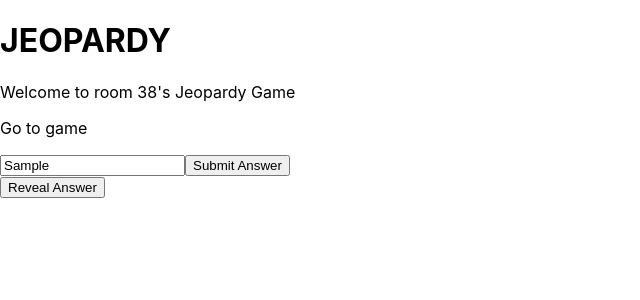
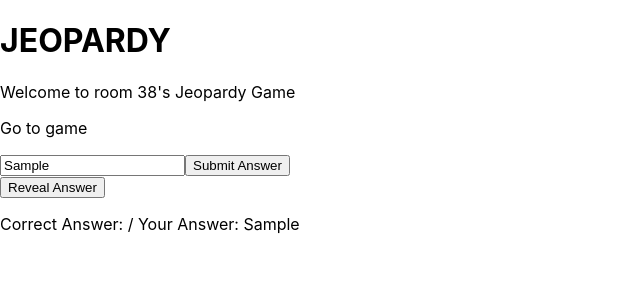
Before and after one commit to SchoolOfCode/w8_d5-hackathon_react-app-with-api-data-room39, a React (Create React App) app: page / in a window 1280 px wide. Both pictures are taken after typing "Sample" into the empty fields and a click on the button "Submit Answer". Shown: the top 300 px of the page, without its empty margins (0-640 px from the left). Built offline with nearby package versions, Linux system fonts and the light colour scheme; no server answers.

Commit message:
game working

```diff
--- /dev/null
+++ b/src/Main/Form.js
@@ -0,0 +1,37 @@
+import React, { useState } from 'react'
+
+export default function Form({ answer }) {
+  const [state, setState] = useState()
+  const [userAnswer, setUserAnswer] = useState('')
+
+  const [boolean, setBoolean] = useState(false)
+  const [boolean2, setBoolean2] = useState(false)
+
+  function handleForm(e) {
+    console.log(state)
+    e.preventDefault()
+    setUserAnswer(state)
+    setBoolean2(true)
+  }
+  function handleReveal() {
+    setBoolean(true)
+  }
+
+  return (
+    <div>
+      <form onSubmit={handleForm}>
+        <input onChange={(e) => setState(e.target.value)}></input>
+        <button type='submit'>Submit Answer</button>
+      </form>
+      <button className='Answerbtn' onClick={handleReveal}>
+        Reveal Answer
+      </button>
+      {boolean && <p>{answer}</p>}
+      {boolean2 && (
+        <p>
+          Correct Answer: {answer} / Your Answer: {userAnswer}
+        </p>
+      )}
+    </div>
+  )
+}
--- a/src/Main/Submit.js
+++ /dev/null
@@ -1,24 +0,0 @@
-import React, { useState } from 'react'
-
-export default function Form() {
-  const [state, setState] = useState()
-  const [answer, setAnswer] = useState('')
-
-  function handleForm(e) {
-    e.preventDefault()
-    setAnswer(state)
-  }
-  function handleReveal() {
-    setAnswer(state)
-  }
-
-  return (
-    <div>
-      <form onSubmit={handleForm}>
-        <input onChange={(e) => setState(state)}></input>
-        <button type='submit'>Submit Answer</button>
-      </form>
-      <button classname='Answerbtn' onclick={handleReveal}>Reveal Answer</button>
-    </div>
-  )
-}
--- a/src/Main/index.js
+++ b/src/Main/index.js
@@ -1,7 +1,7 @@
 import React, { useState, useEffect } from 'react'
 import Title from './Title.js'
 import Clue from './Clue.js'
-import Form from './Submit.js'
+import Form from './Form.js'
 import Question from './Question.js'
 
 export default function Main() {
@@ -29,7 +29,7 @@ export default function Main() {
       <Title title={state[0].title} />
       <Question question={state[0].question} />
       {/* <Clue />*/}
-      <Form />
+      <Form answer={state[0].answer} />
     </div>
   )
 }
```
